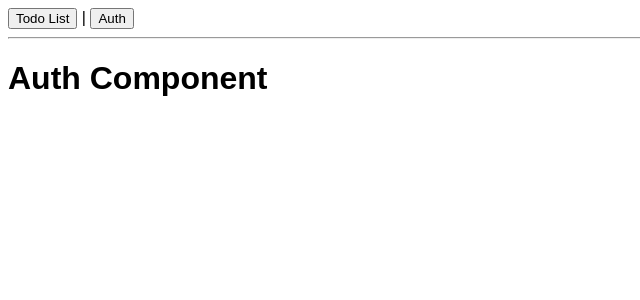
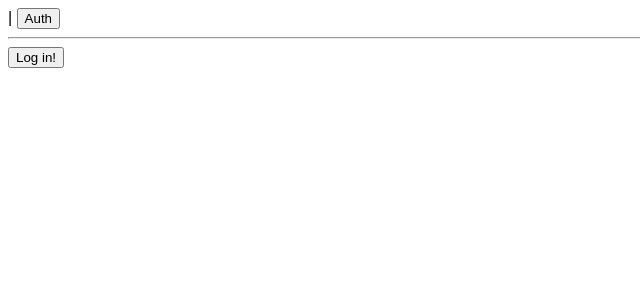
Before and after one commit to cesarfp/udemy-reactjs-hooks, a React (Create React App) app: page / in a window 1280 px wide. Shown: the top 300 px of the page, without its empty margins (0-640 px from the left). Built offline with nearby package versions, Linux system fonts and the light colour scheme.

Commit message:
class 468

```diff
--- a/src/App.js
+++ b/src/App.js
@@ -2,22 +2,31 @@
 import Todo from './components/Todo'
 import Header from './components/Header'
 import Auth from './components/Auth'
+import AuthContext from './auth-context'
 
 const app = props =>  {
   const [page, setPage] = useState('auth')
+  const [authStatus, setAuthStatus] = useState(false)
 
   const switchPage = (pageName) => {
     setPage(pageName)
   }
 
+  const login = () => {
+    setAuthStatus(true)
+  }
+
+
   return (
     <div className="App">
-      <Header
-        onLoadTools={switchPage.bind(this, 'todos')}
-        onLoadAuth={switchPage.bind(this, 'auth')} />
-      <hr/>
-      {page === 'auth' ? <Auth/> : <Todo/>}
-
+      <AuthContext.Provider value={{status:authStatus, login:login}}>
+        <Header
+          onLoadTools={switchPage.bind(this, 'todos')}
+          onLoadAuth={switchPage.bind(this, 'auth')}
+        />
+        <hr/>
+        {page === 'auth' ? <Auth/> : <Todo/>}
+      </AuthContext.Provider>
     </div>
   )
 
--- /dev/null
+++ b/src/auth-context.js
@@ -0,0 +1,5 @@
+import React from 'react'
+
+const authContext = React.createContext({status:false, login:()=>{}})
+
+export default authContext
--- a/src/components/Auth.js
+++ b/src/components/Auth.js
@@ -1,7 +1,10 @@
-import React from 'react'
+import React, {useContext} from 'react'
+import AuthContext from '../auth-context'
 
-const auth = (props) => (
-	<h1>Auth Component</h1>
-)
+const auth = (props) => {
+	const auth = useContext(AuthContext)
+
+	return <button onClick={auth.login}>Log in!</button>
+}
 
 export default auth
--- a/src/components/Header.js
+++ b/src/components/Header.js
@@ -1,10 +1,16 @@
-import React from 'react'
+import React, {useContext} from 'react'
+import AuthContext from '../auth-context'
 
-const header = (props) => (
-	<header>
-		<button onClick={props.onLoadTools}>Todo List</button> | {' '}
-		<button onClick={props.onLoadAuth}>Auth</button>
-	</header>
-)
+const header = (props) => {
+	const auth = useContext(AuthContext)
+	return (
+		<header>
+
+			{auth.status === true ? <button onClick={props.onLoadTools}>Todo List</button>  : null} | {' '}
+			<button onClick={props.onLoadAuth}>Auth</button>
+		</header>
+	)
+
+}
 
 export default header
```
